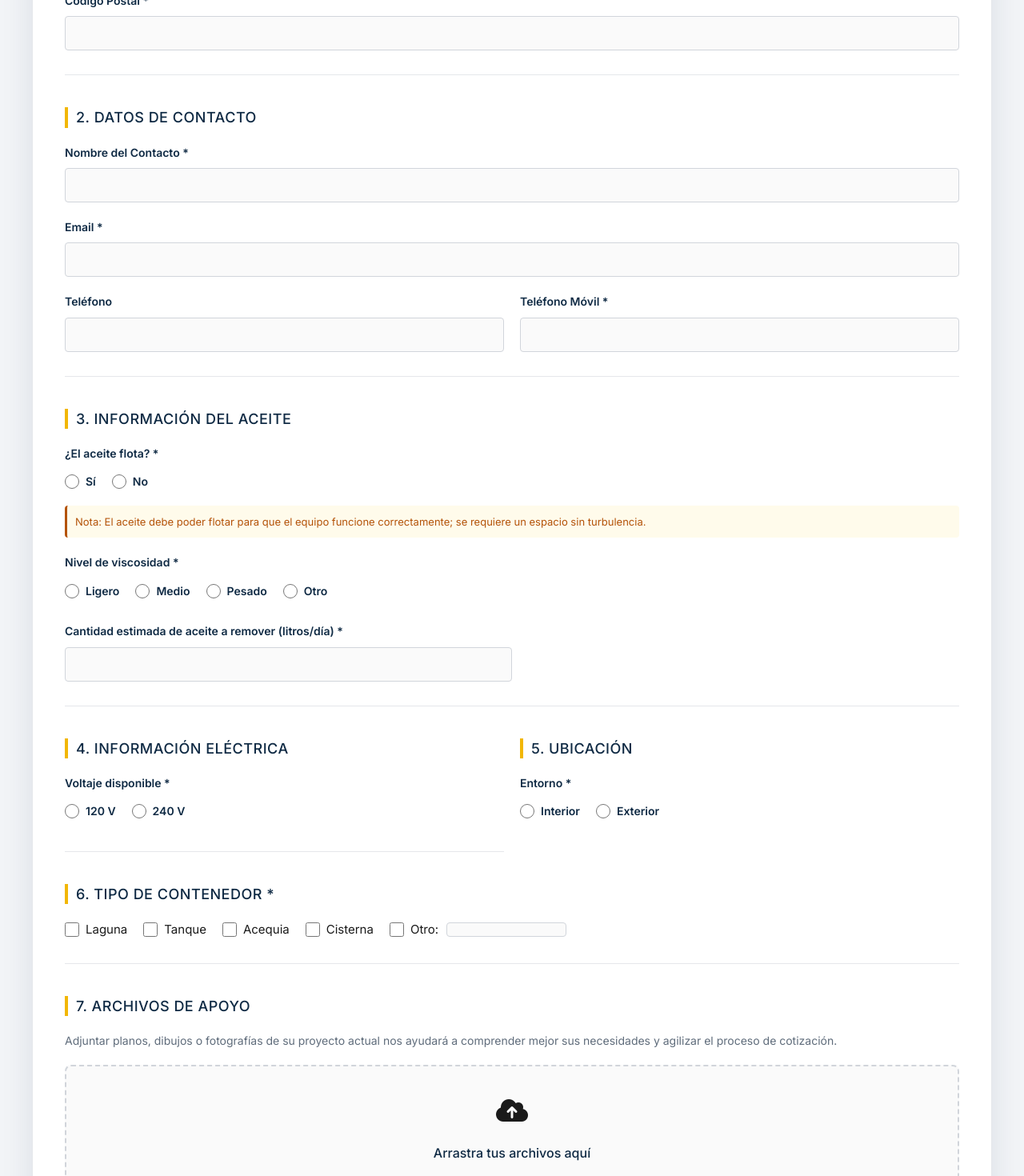
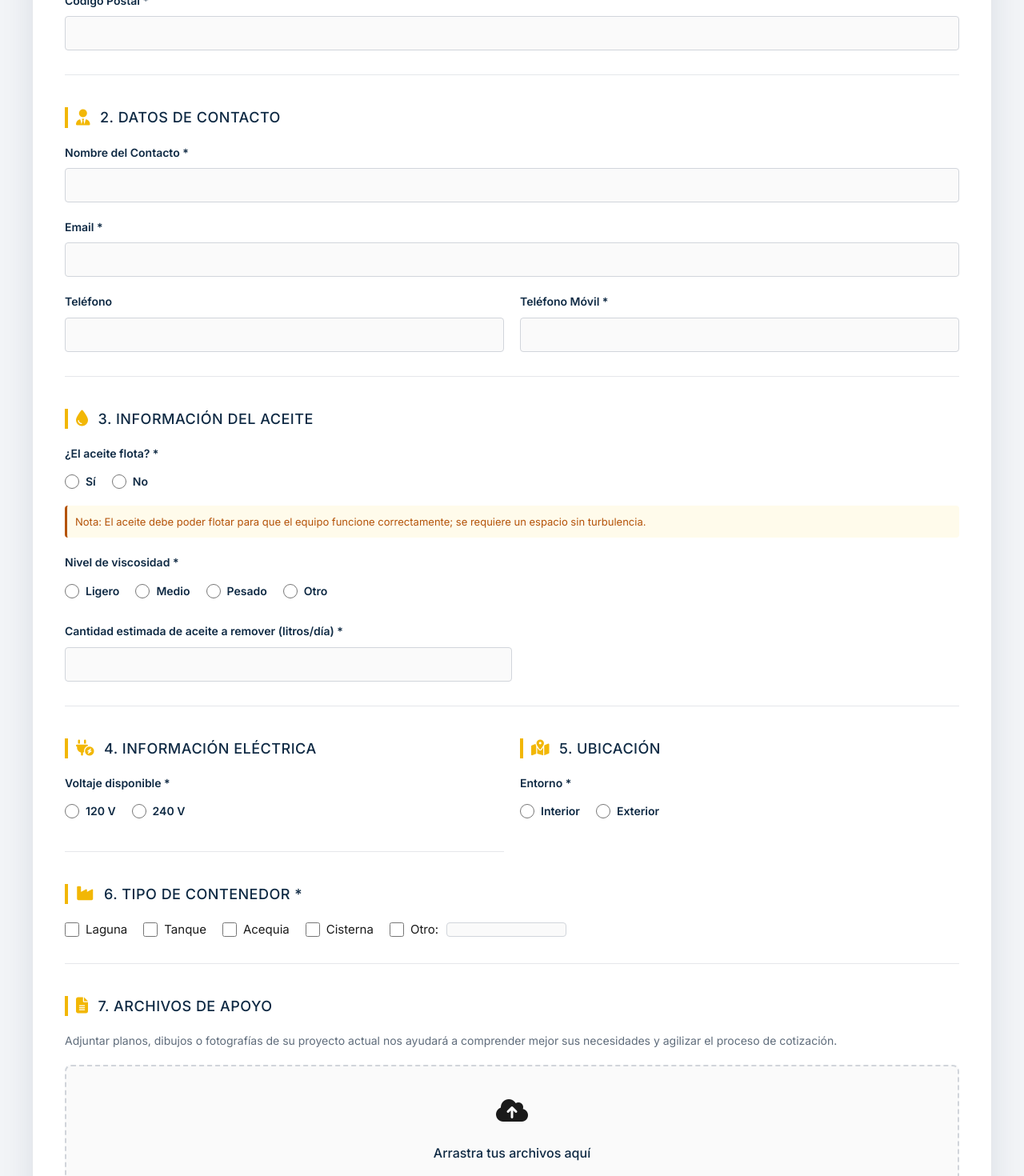
Before and after one commit to felipemiramontesr/piic, a React (Vite) app: page /cuestionario-oil-skimmers in a window 1280 px wide. Shown: the part 714-2184 px from the top of the page at 80% size. Built offline with nearby package versions, Linux system fonts and the light colour scheme.

Commit message:
feat: add professional section icons to Oil Skimmers form

```diff
--- a/src/pages/OilSkimmersForm.css
+++ b/src/pages/OilSkimmersForm.css
@@ -94,6 +94,22 @@
     border-left: 4px solid var(--color-accent);
     text-transform: uppercase;
     letter-spacing: 0.5px;
+    display: flex;
+    align-items: center;
+}
+
+.section-icon {
+    margin-right: 12px;
+    font-size: 20px;
+    color: var(--color-accent);
+}
+
+.selected-file i {
+    color: #059669;
+}
+
+.success-icon i {
+    font-size: 48px;
 }
 
 .form-grid {
--- a/src/pages/OilSkimmersForm.tsx
+++ b/src/pages/OilSkimmersForm.tsx
@@ -164,7 +164,7 @@ export default function OilSkimmersForm() {
 
                 {status === 'success' ? (
                     <div className="success-message">
-                        <div className="success-icon">✓</div>
+                        <div className="success-icon"><i className="fa-solid fa-circle-check"></i></div>
                         <h2>¡Información Enviada!</h2>
                         <p>Gracias. La información técnica fue enviada correctamente. Un asesor se pondrá en contacto pronto.</p>
                         <button onClick={() => setStatus('idle')} className="btn-submit" style={{ maxWidth: '200px' }}>
@@ -177,7 +177,7 @@ export default function OilSkimmersForm() {
 
                         {/* 1. Datos de la Empresa */}
                         <section className="form-section">
-                            <h3>1. Datos de la Empresa</h3>
+                            <h3><i className="fa-solid fa-building section-icon"></i>1. Datos de la Empresa</h3>
                             <div className="form-grid">
                                 <div className="form-group col-span-2">
                                     <label>Nombre de la Compañía *</label>
@@ -209,7 +209,7 @@ export default function OilSkimmersForm() {
 
                         {/* 2. Datos de Contacto */}
                         <section className="form-section">
-                            <h3>2. Datos de Contacto</h3>
+                            <h3><i className="fa-solid fa-user-tie section-icon"></i>2. Datos de Contacto</h3>
                             <div className="form-grid">
                                 <div className="form-group col-span-2">
                                     <label>Nombre del Contacto *</label>
@@ -232,7 +232,7 @@ export default function OilSkimmersForm() {
 
                         {/* 3. Información del Aceite */}
                         <section className="form-section">
-                            <h3>3. Información del Aceite</h3>
+                            <h3><i className="fa-solid fa-droplet section-icon"></i>3. Información del Aceite</h3>
                             <div className="form-grid">
                                 <div className="form-group col-span-2">
                                     <label>¿El aceite flota? *</label>
@@ -276,7 +276,7 @@ export default function OilSkimmersForm() {
                         {/* 4. Información Eléctrica y 5. Ubicación */}
                         <div className="form-grid">
                             <section className="form-section">
-                                <h3>4. Información Eléctrica</h3>
+                                <h3><i className="fa-solid fa-plug-circle-bolt section-icon"></i>4. Información Eléctrica</h3>
                                 <div className="form-group">
                                     <label>Voltaje disponible *</label>
                                     <div className="form-radio-group">
@@ -293,7 +293,7 @@ export default function OilSkimmersForm() {
                             </section>
 
                             <section className="form-section">
-                                <h3>5. Ubicación</h3>
+                                <h3><i className="fa-solid fa-map-location-dot section-icon"></i>5. Ubicación</h3>
                                 <div className="form-group">
                                     <label>Entorno *</label>
                                     <div className="form-radio-group">
@@ -312,7 +312,7 @@ export default function OilSkimmersForm() {
 
                         {/* 6. Tipo de Contenedor */}
                         <section className="form-section">
-                            <h3>6. Tipo de Contenedor *</h3>
+                            <h3><i className="fa-solid fa-industry section-icon"></i>6. Tipo de Contenedor *</h3>
                             <div className="form-radio-group">
                                 {['Laguna', 'Tanque', 'Acequia', 'Cisterna'].map((type) => (
                                     <label key={type} className="radio-label">
@@ -330,7 +330,7 @@ export default function OilSkimmersForm() {
 
                         {/* 7. Archivos */}
                         <section className="form-section">
-                            <h3>7. Archivos de Apoyo</h3>
+                            <h3><i className="fa-solid fa-file-lines section-icon"></i>7. Archivos de Apoyo</h3>
                             <p className="form-section-description">
                                 Adjuntar planos, dibujos o fotografías de su proyecto actual nos ayudará a comprender mejor sus necesidades y agilizar el proceso de cotización.
                             </p>
@@ -352,7 +352,7 @@ export default function OilSkimmersForm() {
                                 <div className="file-upload-hint">Máx. 5MB (JPG, PNG, PDF)</div>
                                 {file && (
                                     <div className="selected-file">
-                                        <span>✓</span> {file.name}
+                                        <i className="fa-solid fa-circle-check"></i> {file.name}
                                     </div>
                                 )}
                             </div>
```
